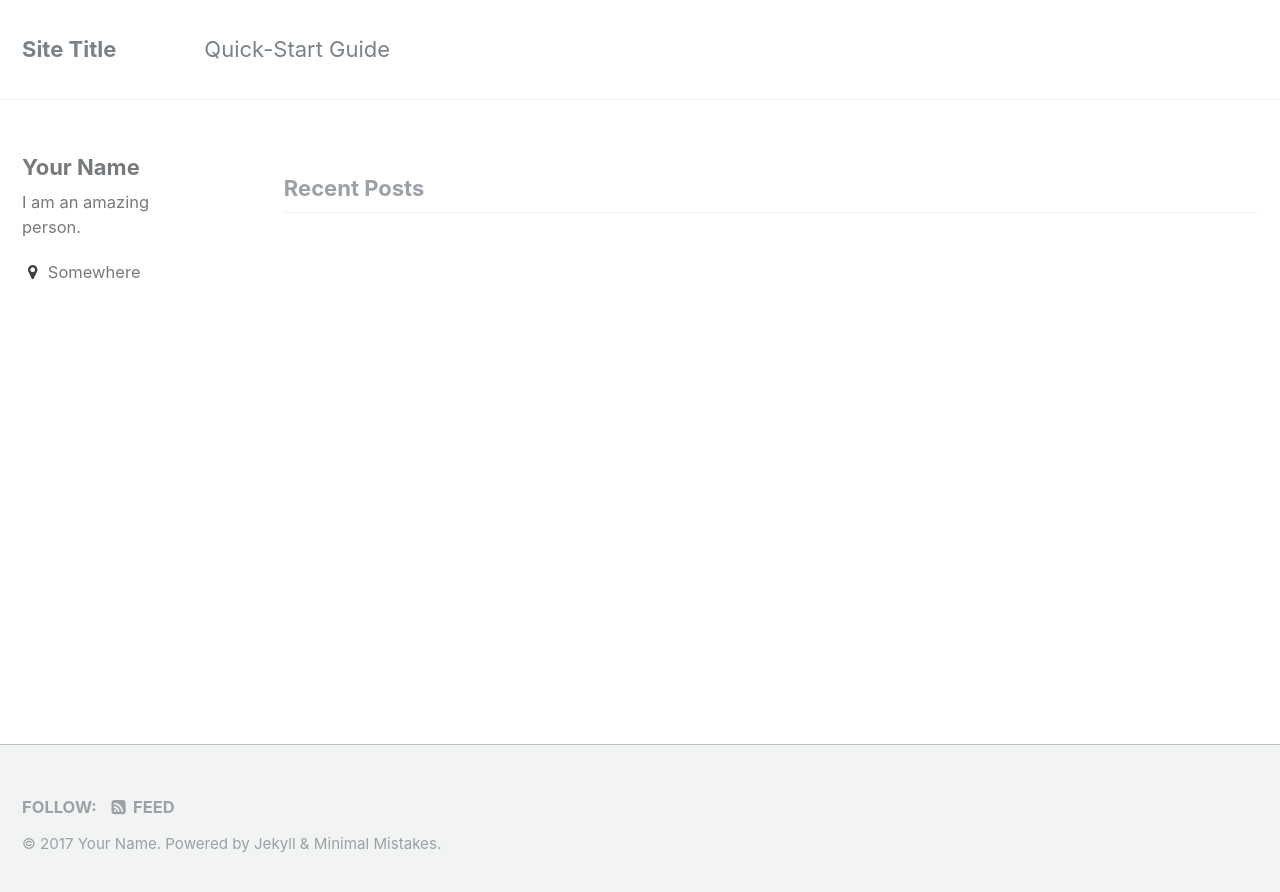
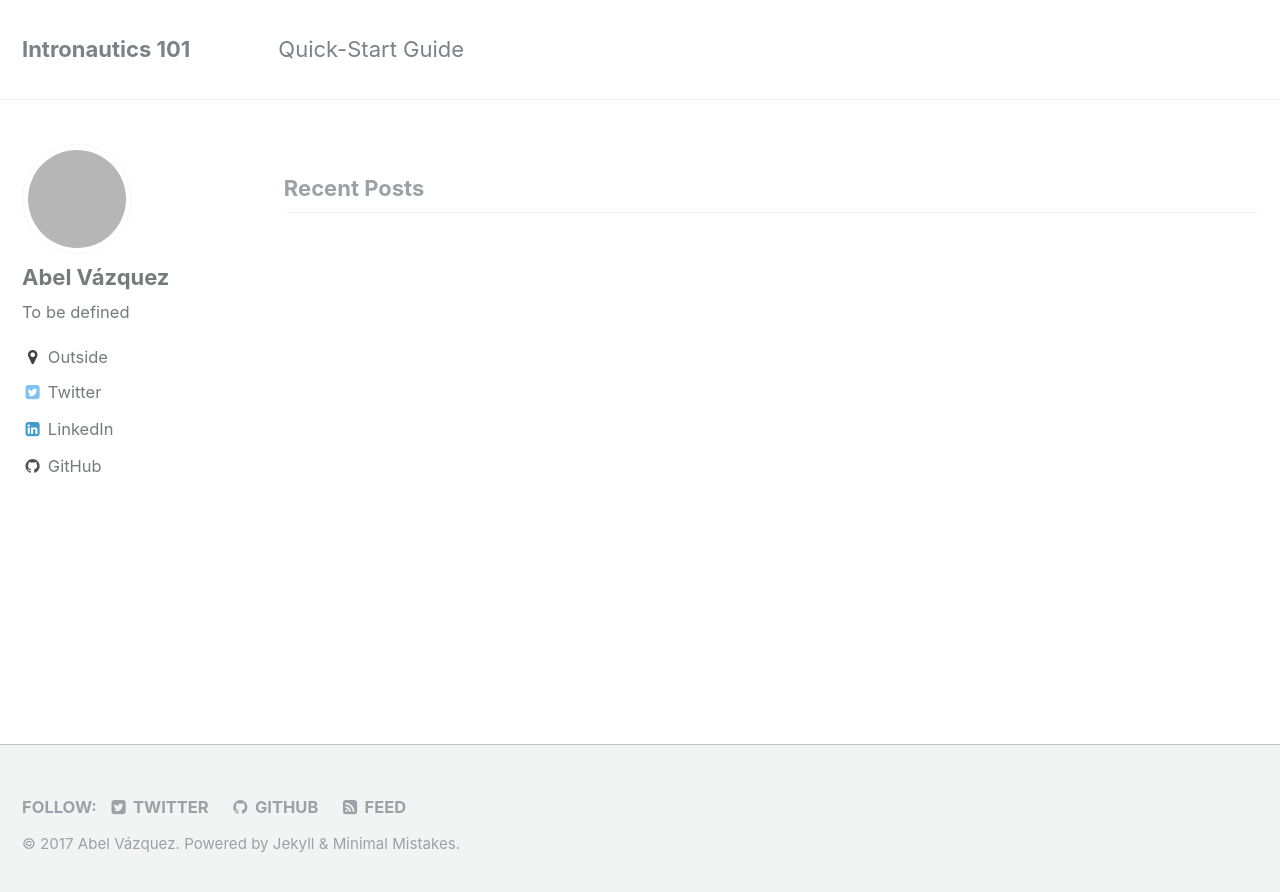
Before and after one commit to AbelVM/abelvm.github.io, a Jekyll site: the page built from index.html, in a window 1280 px wide. Shown: the top 892 px of the page. Built offline with Jekyll 4.4.1, drawn with Linux system fonts in a browser that asks for light colours; the list of posts is cut into pages by our own code; grey boxes are pictures that could not be loaded.

Commit message:
first test

```diff
--- a/_config.yml
+++ b/_config.yml
@@ -7,10 +7,10 @@
 
 # Site Settings
 locale                   : "en"
-title                    : "Site Title"
+title                    : "Intronautics 101"
 title_separator          : "-"
-name                     : "Your Name"
-description              : "An amazing website."
+name                     : "Abel Vázquez"
+description              : "Humanity is overrated"
 url                      : # the base hostname & protocol for your site e.g. "https://mmistakes.github.io"
 baseurl                  : # the subpath of your site, e.g. "/blog"
 repository               : # GitHub username/repo-name e.g. "mmistakes/minimal-mistakes"
@@ -55,7 +55,7 @@ yandex_site_verification :
 
 # Social Sharing
 twitter:
-  username               :
+  username               : "abel_vm"
 facebook:
   username               :
   app_id                 :
@@ -77,10 +77,10 @@ analytics:
 
 # Site Author
 author:
-  name             : "Your Name"
-  avatar           : # path of avatar image, e.g. "/assets/images/bio-photo.jpg"
-  bio              : "I am an amazing person."
-  location         : "Somewhere"
+  name             : "Abel Vázquez"
+  avatar           : "https://avatars3.githubusercontent.com/u/9017165?v=3&s=460"
+  bio              : "To be defined"
+  location         : "Outside"
   email            :
   uri              :
   bitbucket        :
@@ -89,18 +89,18 @@ author:
   flickr           :
   facebook         :
   foursquare       :
-  github           :
+  github           : "AbelVM"
   google_plus      :
   keybase          :
   instagram        :
   lastfm           :
-  linkedin         :
+  linkedin         : "abelvazquez"
   pinterest        :
   soundcloud       :
   stackoverflow    : # "123456/username" (the last part of your profile url, e.g. http://stackoverflow.com/users/123456/username)
   steam            :
   tumblr           :
-  twitter          :
+  twitter          : "abel_vm"
   vine             :
   weibo            :
   xing             :
```
